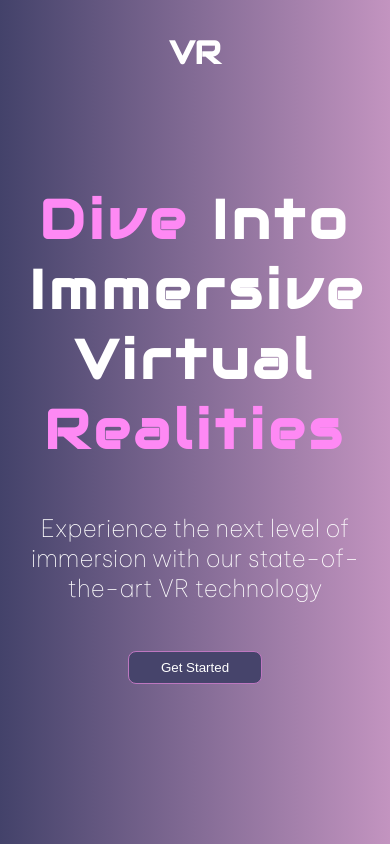
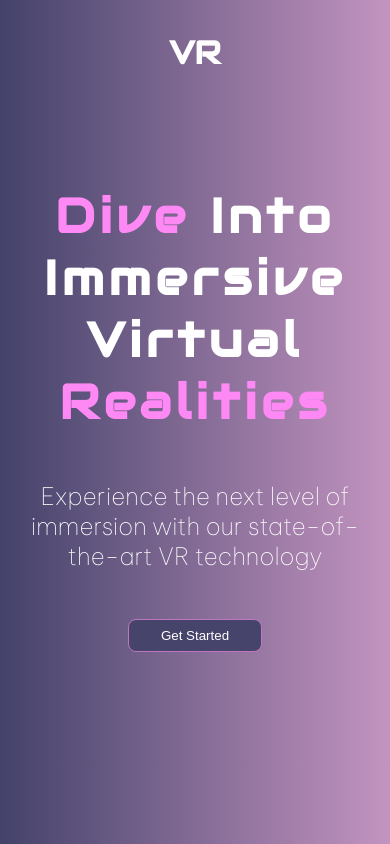
Before and after one commit to Banjokoemmanuel/web3-VR-site, a plain HTML site: page index.html in a window 390 px wide. Drawn offline with Linux system fonts and the light colour scheme.

Commit message:
Add files via upload

```diff
--- a/vr.css
+++ b/vr.css
@@ -223,3 +223,12 @@ b{
 
 
 }
+
+
+
+
+@media only screen and (max-width: 466px){
+    .txt-1 p{
+        font-size: 3rem;
+    }
+}
```
